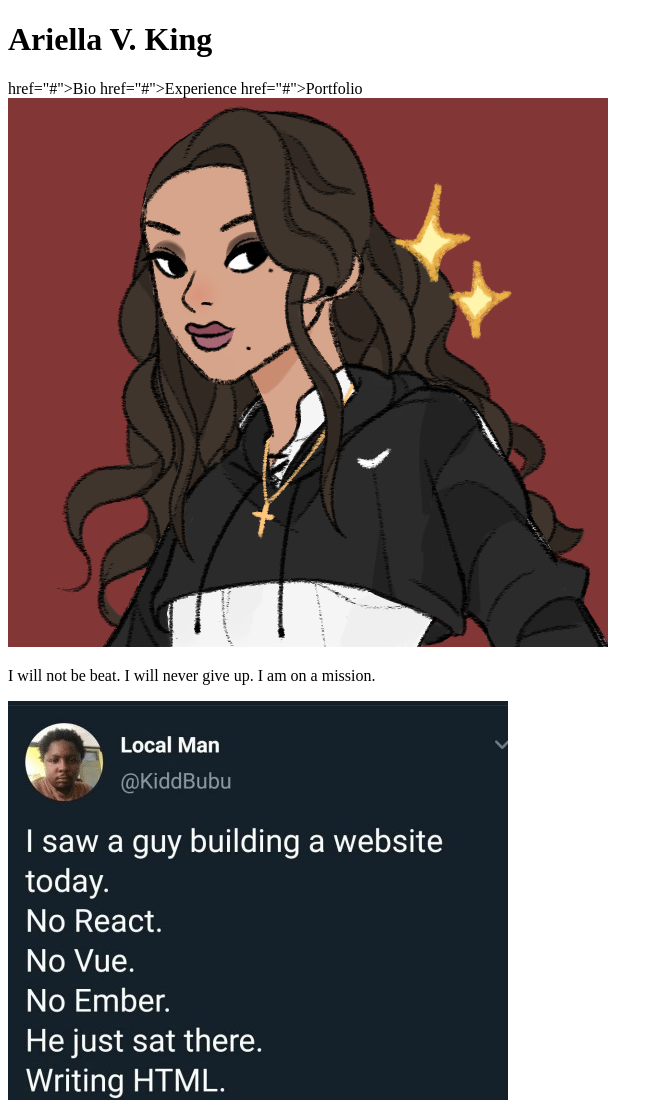
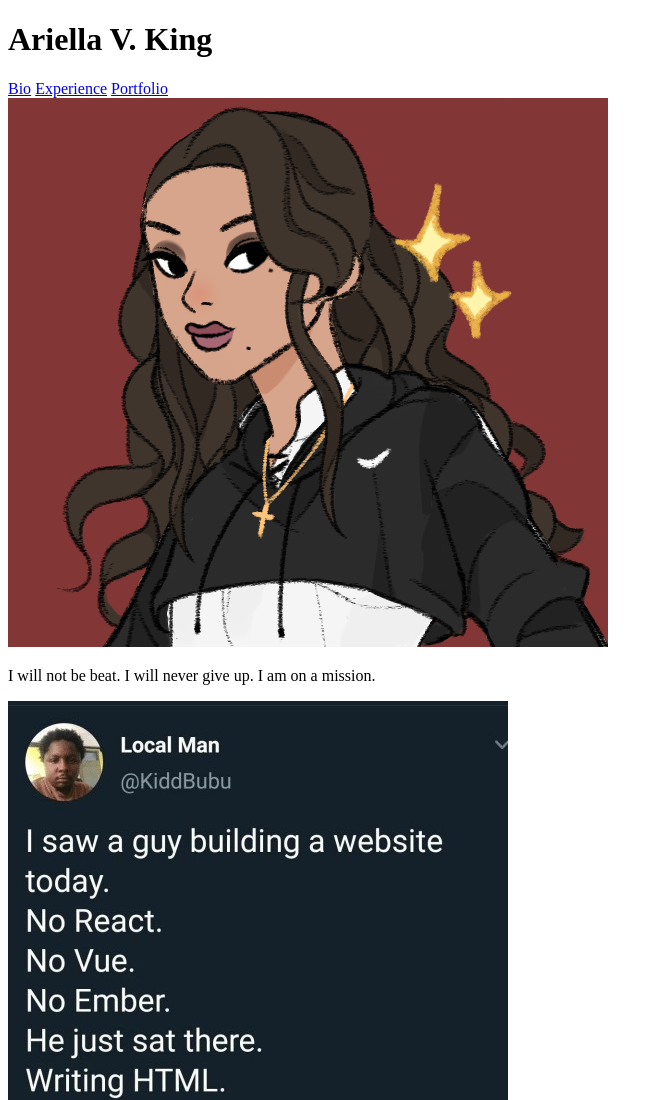
Before and after one commit to AKingv/Project, a plain HTML site: page pjt.html in a window 1280 px wide. Shown: the top 1100 px of the page, without its empty margins (0-663 px from the left). Drawn offline with Linux system fonts and the light colour scheme.

Commit message:
All info added

```diff
--- a/pjt.html
+++ b/pjt.html
@@ -10,9 +10,9 @@
         </header>
         <main>
             <nav>
-                <a> href="#">Bio</a>
-                <a> href="#">Experience</a>
-                <a> href="#">Portfolio</a>
+                <a href="http://127.0.0.1:5500/BioPage.html">Bio</a>
+                <a href="http://127.0.0.1:5500/ExperiencePage.html">Experience</a>
+                <a href="http://127.0.0.1:5500/PortfolioPage.html">Portfolio</a>
             </nav>
             <article class="Me">
                 <div id="Avatar">
```
